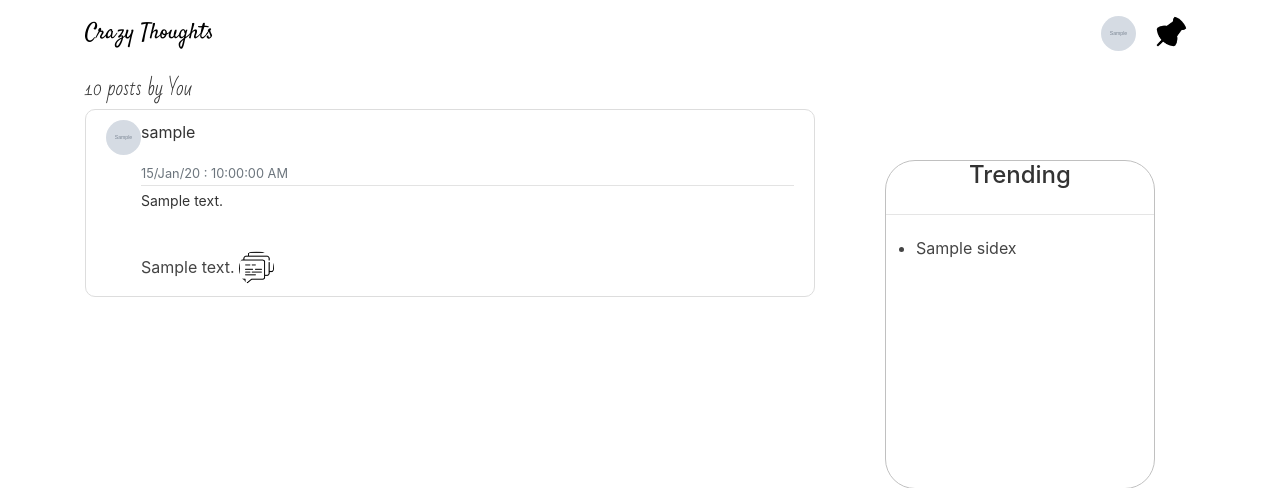
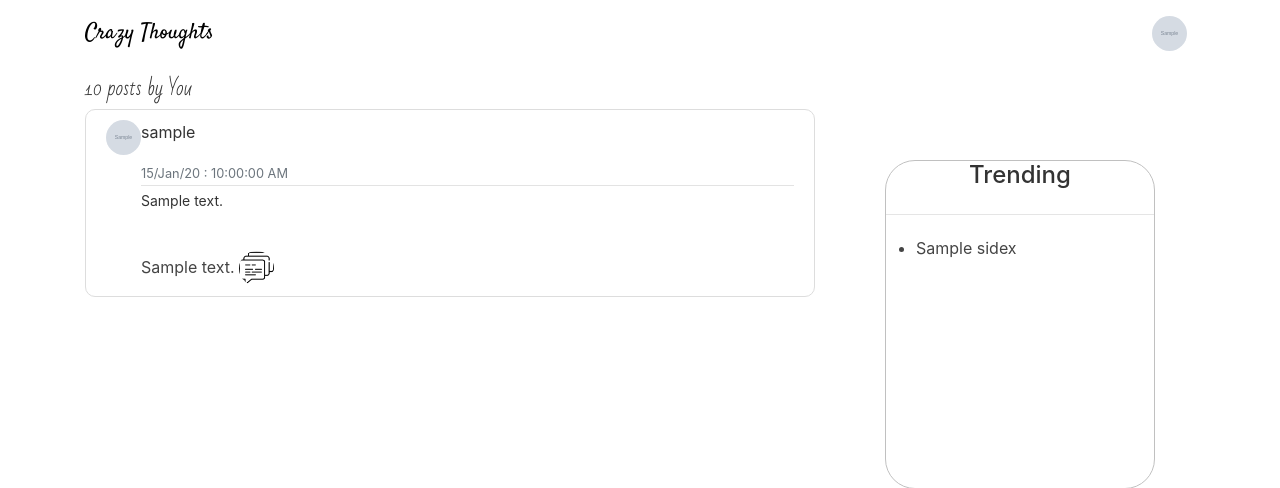
Before and after one commit to SteveParadox/CrazyThought, a Flask app: template flaskblog/templates/posts.html in a window 1280 px wide. Shown: the top 488 px of the page. Run offline with Flask 2, Linux system fonts and the light colour scheme; a user stored in the database is signed in; tables that the repository leaves empty hold one stand-in row (values such as "Sample post"); the template is opened without the code that fills it: most values are stand-ins (such as "Sample title", 1, 10 or a date in 2020); grey boxes marked "Sample" are stand-in pictures; parts of the project's set-up code (start-up, migrations or seed data) failed here and were passed over; some libraries are stand-ins or nearby versions; some web fonts are replaced.

Commit message:
Update nav_prof.html

```diff
--- a/flaskblog/templates/nav_prof.html
+++ b/flaskblog/templates/nav_prof.html
@@ -69,13 +69,6 @@
                       <img class="rounded-circle article-img"
                            src="{{ url_for('static', filename= 'profile_pics/' + current_user.image_file) }}">
                   </a>
-
-
-   <a class="nav-item nav-link" href="{{ url_for('posts.tags') }}">
-
-                <img class="rounded-circle article-img" src="{{ url_for('static', filename= 'pin.png') }}">
-
-                </a>
 
 
 
```
